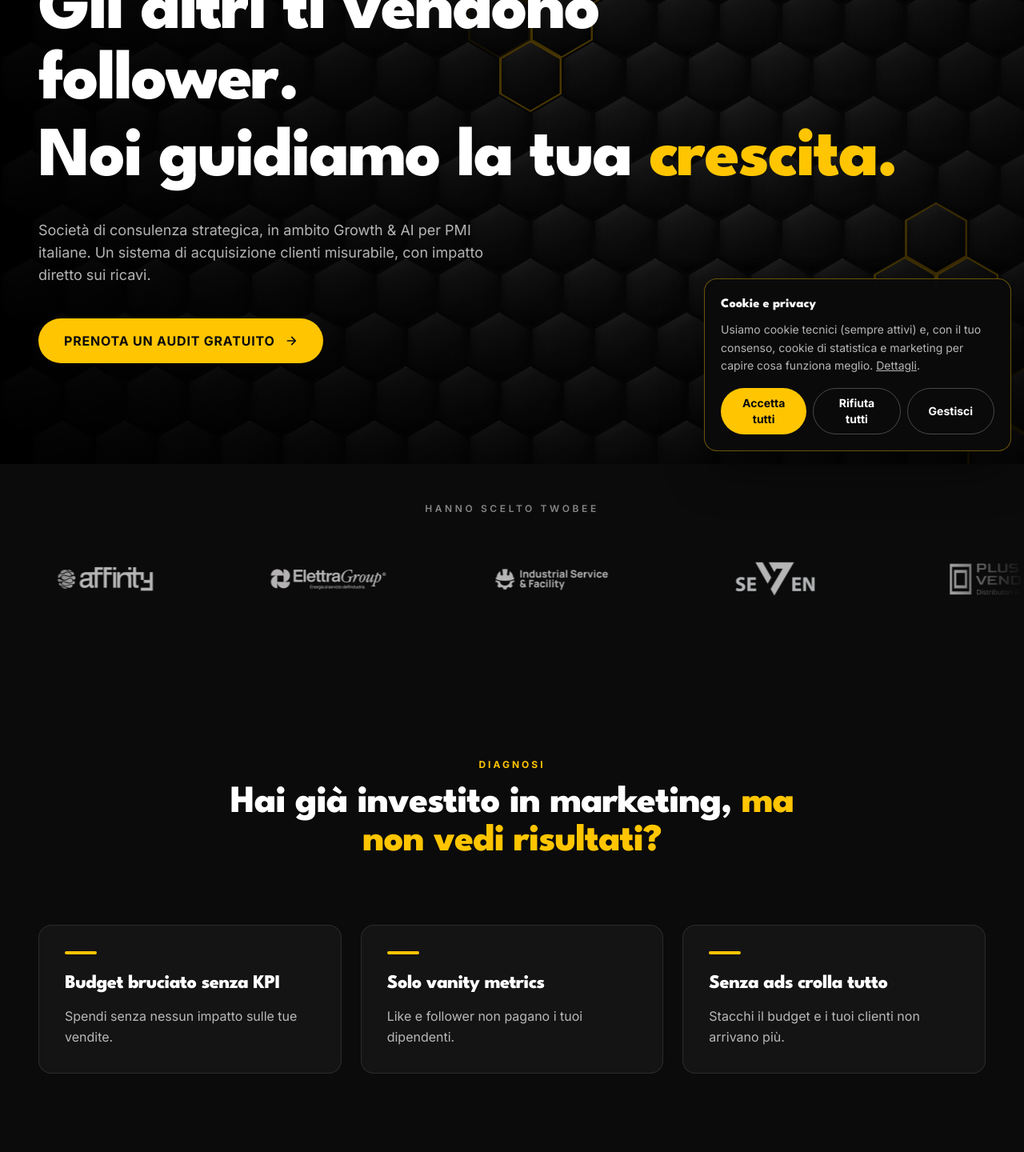
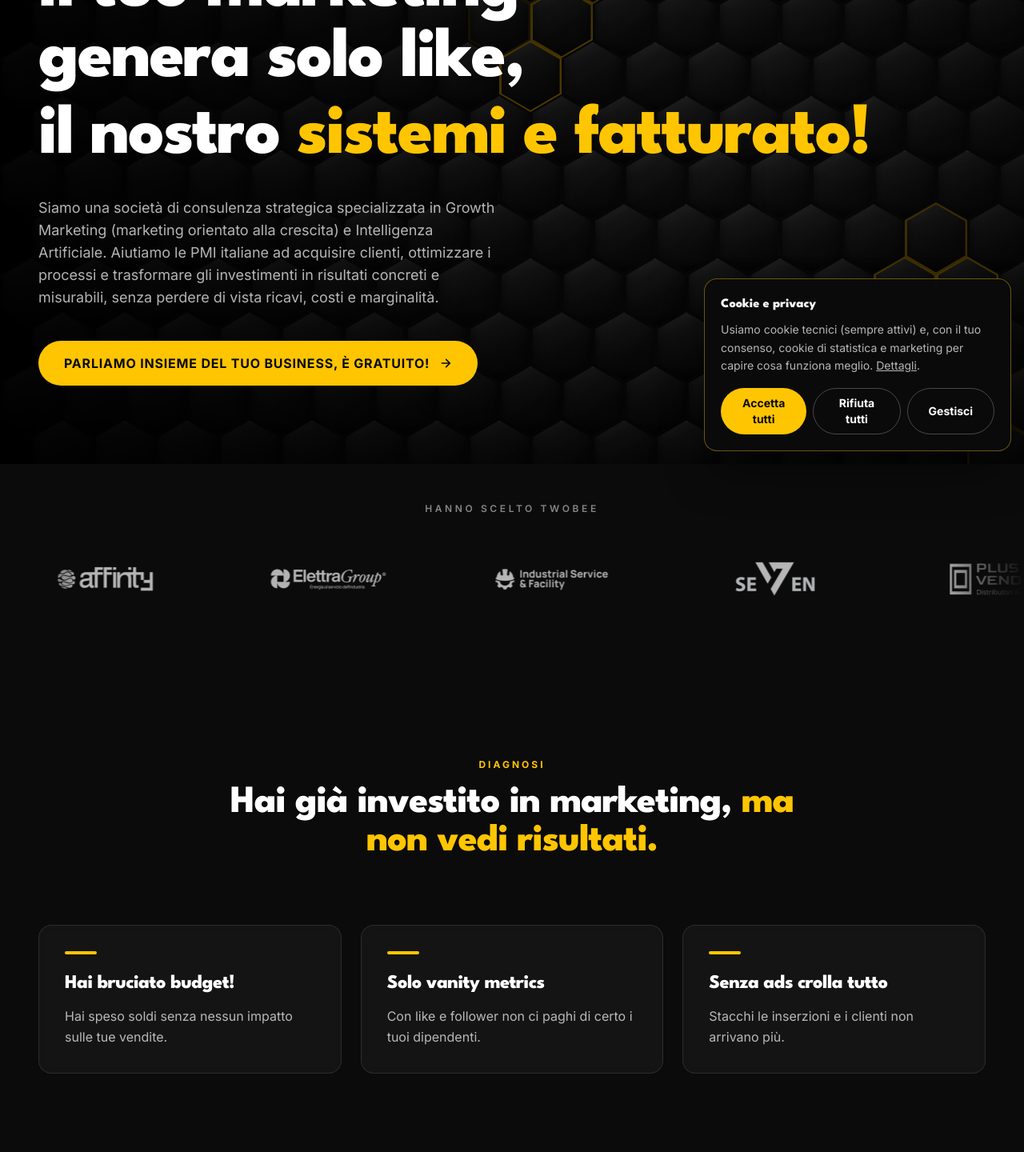
Before and after one commit to cristal-orion/Twobee, a React (Vite) app: page / in a window 1280 px wide. Shown: the part 220-1660 px from the top of the page at 80% size. Built offline with nearby package versions, Linux system fonts and the light colour scheme.

Commit message:
Aggiornati titolo hero e testi della sezione Diagnosi

```diff
--- a/src/sections/Hero.jsx
+++ b/src/sections/Hero.jsx
@@ -7,12 +7,12 @@ gsap.registerPlugin(useGSAP)
 
 const COPY = {
   it: {
-    line1: 'Gli altri ti vendono',
-    line2: 'follower.',
-    line3a: 'Noi guidiamo la tua ',
-    line3b: 'crescita.',
-    body: 'Società di consulenza strategica, in ambito Growth & AI per PMI italiane. Un sistema di acquisizione clienti misurabile, con impatto diretto sui ricavi.',
-    cta: 'Prenota un audit gratuito',
+    line1: 'Il tuo marketing',
+    line2: 'genera solo like,',
+    line3a: 'il nostro ',
+    line3b: 'sistemi e fatturato!',
+    body: 'Siamo una società di consulenza strategica specializzata in Growth Marketing (marketing orientato alla crescita) e Intelligenza Artificiale. Aiutiamo le PMI italiane ad acquisire clienti, ottimizzare i processi e trasformare gli investimenti in risultati concreti e misurabili, senza perdere di vista ricavi, costi e marginalità.',
+    cta: 'Parliamo insieme del tuo business, è gratuito!',
   },
   en: {
     line1: 'Others sell you',
--- a/src/sections/Problems.jsx
+++ b/src/sections/Problems.jsx
@@ -5,19 +5,19 @@ const COPY = {
   it: {
     eyebrow: 'Diagnosi',
     headingPre: 'Hai già investito in marketing,',
-    headingHighlight: 'ma non vedi risultati?',
+    headingHighlight: 'ma non vedi risultati.',
     items: [
       {
-        title: 'Budget bruciato senza KPI',
-        text: 'Spendi senza nessun impatto sulle tue vendite.',
+        title: 'Hai bruciato budget!',
+        text: 'Hai speso soldi senza nessun impatto sulle tue vendite.',
       },
       {
         title: 'Solo vanity metrics',
-        text: 'Like e follower non pagano i tuoi dipendenti.',
+        text: 'Con like e follower non ci paghi di certo i tuoi dipendenti.',
       },
       {
         title: 'Senza ads crolla tutto',
-        text: 'Stacchi il budget e i tuoi clienti non arrivano più.',
+        text: 'Stacchi le inserzioni e i clienti non arrivano più.',
       },
     ],
     closingPre: 'Per questo abbiamo costruito',
```
